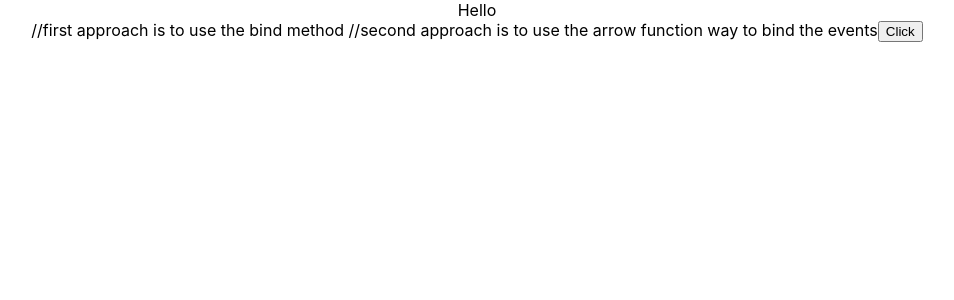
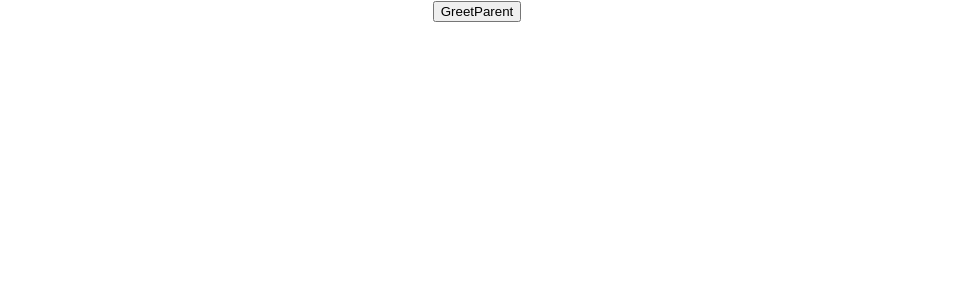
Before and after one commit to ARPITJAINECE/ReactPractice, a React (Create React App) app in the folder hello-world/: page / in a window 1280 px wide. Shown: the top 300 px of the page, without its empty margins (163-1117 px from the left). Built offline with nearby package versions, Linux system fonts and the light colour scheme.

Commit message:
react practice

```diff
--- a/hello-world/src/App.js
+++ b/hello-world/src/App.js
@@ -8,12 +8,15 @@
 import FunctionClick from './components/FunctionClick';
 import ClassClick from './components/ClassClick';
 import EventBind from './components/EventBind';
+import ParentComponent from './components/ParentComponent';
 
 function App() {
   return (
     <div className="App">
 
-    <EventBind></EventBind>
+    <ParentComponent></ParentComponent>
+
+    {/* <EventBind></EventBind> */}
     {/* <FunctionClick></FunctionClick> */}
     {/* <ClassClick></ClassClick> */}
 
--- /dev/null
+++ b/hello-world/src/components/ChildComponent.js
@@ -0,0 +1,13 @@
+import React from 'react'
+
+function ChildComponent(props) {
+    return (
+        <div>
+            <button onClick={() => props.greetHandler('child')}>GreetParent</button>
+        </div>
+    )
+}
+
+export default ChildComponent
+
+//in this we are calling the parent component's method from the parent component to the child component
--- a/hello-world/src/components/EventBind.js
+++ b/hello-world/src/components/EventBind.js
@@ -9,6 +9,10 @@
         this.state = {
             message: "Hello"
         }
+
+        //binding the event in the constructor as the third approach
+        // this.clickHandler = this.clickHandler.bind(this);
+
     }
 
     clickHandler() {
@@ -18,13 +22,26 @@
         // console.log("GoodBye")
     }
 
+    //binding the events by using the 4th way to do so
+    clickHandler = () => {
+        this.setState({
+            message: 'GoodBye!!!'
+        })
+    }
+
     render() {
         return (
             <div>
                 <div>{this.state.message}</div>
-                {/* <button onClick={this.clickHandler.bind(this)}>Click</button> */}//first approach is to use the bind method
-                //second approach is to use the arrow function way to bind the events
-                <button onClick={this.clickHandler.bind(this)}>Click</button>
+                {/* <button onClick={this.clickHandler.bind(this)}>Click</button>//first approach is to use the bind method */}
+                {/* //second approach is to use the arrow function way to bind the events,below is done that */}
+                {/* <button onClick={() => this.clickHandler()}>Click</button> */}
+                {/* next approach is good approach in respect to above two,
+                i.e. binding the event in the constructor */}
+                {/* <button onClick={this.clickHandler}>Click</button> */}
+                {/* 4th approach is the use of the arrow functions to bind the events */}
+                <button onClick={this.clickHandler}>Click</button>
+                {/* last one i.e. the 4th approach is the best approach to bind the events */}
             </div>
         )
     }
--- /dev/null
+++ b/hello-world/src/components/ParentComponent.js
@@ -0,0 +1,41 @@
+import React, { Component } from 'react'
+import ChildComponent from './ChildComponent';
+
+class ParentComponent extends Component {
+    constructor(props) {
+        super(props)
+
+        this.state = {
+            parentName: 'Parent'
+        }
+
+        this.greetparent = this.greetparent.bind(this);
+
+    }
+
+    greetparent(childName) {
+        alert(`Hello ${this.state.parentName} from ${childName}`)
+    }
+
+    render() {
+        return (
+            <div>
+                <ChildComponent greetHandler={this.greetparent} />
+            </div>
+        )
+    }
+}
+
+export default ParentComponent
+
+
+//in a nutshell
+//1.  in the parent component, define the method
+// greetparent(childName) {
+//     alert(`Hello ${this.state.parentName} from ${childName}`)
+// }
+
+//2. in the child cmponent tag, pass the child component method as the props
+//<ChildComponent greetHandler={this.greetparent} />
+
+//3. in the child component, access the method as the props object, use the arrow function syntax
```
